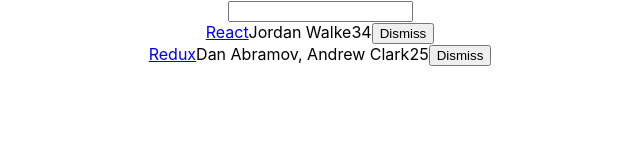
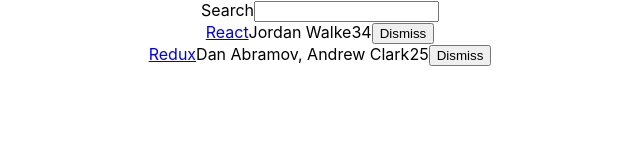
Before and after one commit to KrasniqiR/hackernews, a React (Create React App) app: page / in a window 1280 px wide. Shown: the top 160 px of the page, without its empty margins (320-960 px from the left). Built offline with nearby package versions, Linux system fonts and the light colour scheme.

Commit message:
Begin splitting up components

```diff
--- a/src/App.js
+++ b/src/App.js
@@ -50,15 +50,48 @@
 
 
   render() {
+    const {searchTerm, list} = this.state;
     return (
       <div className="App">
+      <Search
+        value={searchTerm}
+        onChange={this.onSearchChange}
+        >
+        Search
+      </Search>
+
+      <Table
+        list={list}
+        pattern={searchTerm}
+        onDismiss={this.onDismiss}
+        />
+      </div>
+    );
+  }
+}
+
+class Search extends Component {
+  render() {
+    const { value, onChange, children } = this.props;
+    return (
       <form>
+        {children}
       <input
              type="text"
-             onChange={this.onSearchChange}
+             value={value}
+             onChange={onChange}
       />
       </form>
-        {this.state.list.filter(isSearched(this.state.searchTerm)).map(item =>
+    )
+  }
+}
+
+class Table extends Component {
+  render() {
+    const {list, pattern, onDismiss} = this.props;
+    return (
+      <div>
+      {list.filter(isSearched(pattern)).map(item =>
         <div key={item.objectID}>
           <span>
             <a href={item.url}>{item.title}</a>
@@ -68,7 +101,7 @@
           <span>{item.points}</span>
           <span>
             <button
-                onClick={() => this.onDismiss(item.objectID)}
+              onClick={() => onDismiss(item.objectID)}
               type="button"
             >
               Dismiss
@@ -77,7 +110,7 @@
         </div>
       )}
       </div>
-    );
+    )
   }
 }
 
```
Lines whose indentation alone changed are shown as unchanged.
